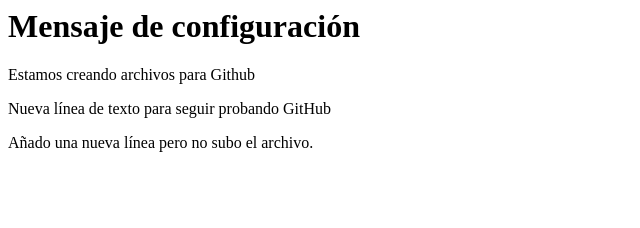
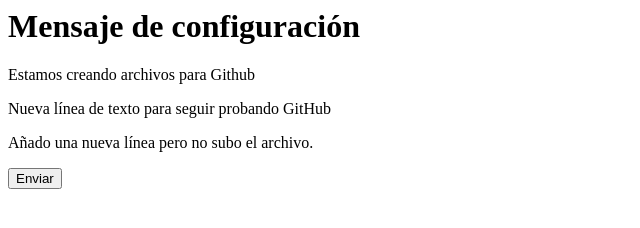
Before and after one commit to RoblesDavid/pruebaWeb, a plain HTML site: page index.html in a window 1280 px wide. Shown: the whole page, without its empty margins (0-640 px from the left). Drawn offline with Linux system fonts and the light colour scheme.

Commit message:
Añadido de botón

```diff
--- a/index.html
+++ b/index.html
@@ -9,5 +9,8 @@
     <p>Estamos creando archivos para Github</p>
     <p>Nueva línea de texto para seguir probando GitHub</p>
     <p>Añado una nueva línea pero no subo el archivo.</p>
+    <form action="">
+      <input type="button" value="Enviar">
+    </form>
   </body>
 </html>
```
